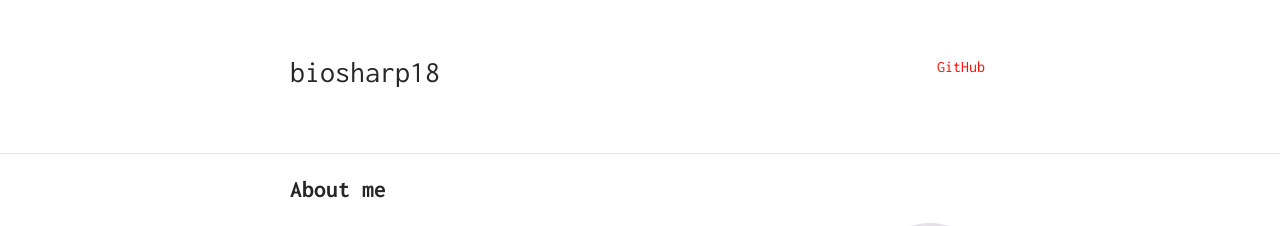
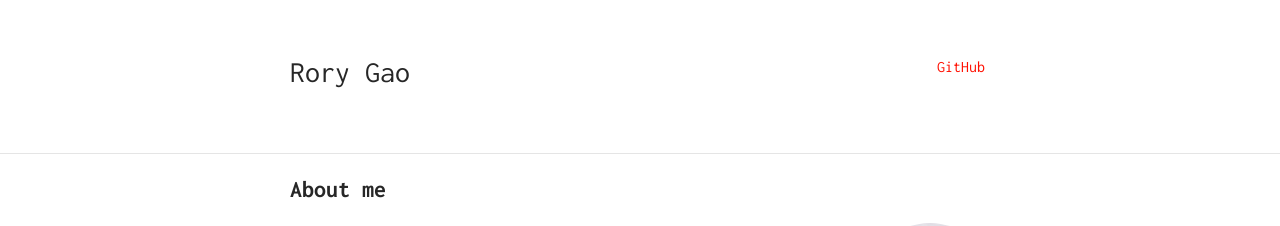
Before and after one commit to biosharp18/biosharp18.github.io, a Jekyll site: the page built from index.markdown, in a window 1280 px wide. Shown: the top 226 px of the page. Built offline with Jekyll 4.4.1, drawn with Linux system fonts in a browser that asks for light colours; our own code applies the rules of GitHub Pages for plain Markdown files.

Commit message:
Update site name to Rory Gao

```diff
--- a/_config.yml
+++ b/_config.yml
@@ -1,6 +1,6 @@
 # Your site's name, introduction, and public address.
-title: biosharp18
-author: biosharp18
+title: Rory Gao
+author: Rory Gao
 description: "Computer Science PhD student at UCLA working on protein structure prediction and generation."
 url: "https://biosharp18.github.io"
 baseurl: ""
```
Also changed, not shown: README.md.
